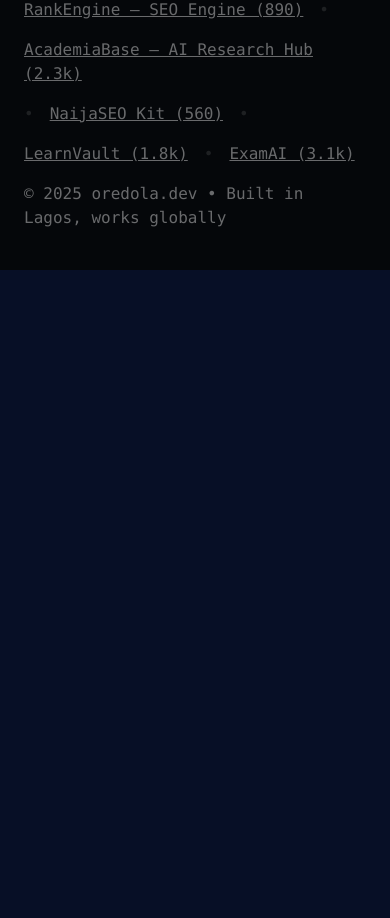
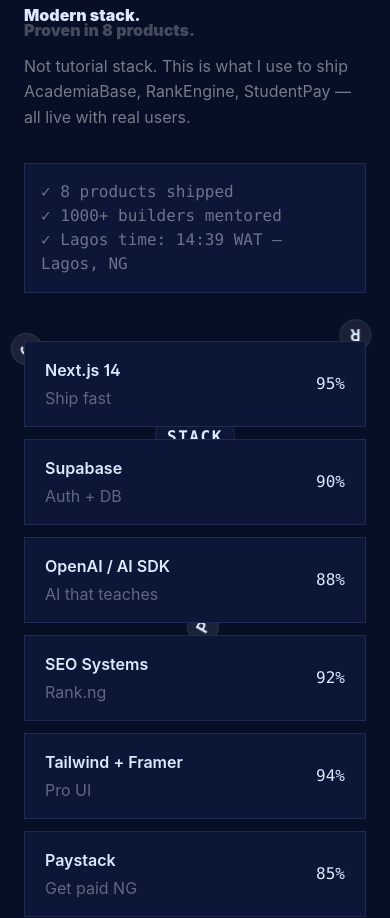
Before and after one commit to GNetSolution/oredola-dev, a Next.js app: page / in a window 390 px wide. Shown: the part 5862-6780 px from the top of the page. Before the commit the page ends 6132 px from the top, so only its background shows below. Built offline with nearby package versions, Linux system fonts and the light colour scheme.

Commit message:
fix: beautiful dual-orbit N S A R F P 360

```diff
--- /dev/null
+++ b/src/components/StackContact.tsx
@@ -0,0 +1,73 @@
+"use client";
+import { motion } from "framer-motion";
+import { useEffect, useState } from "react";
+import { useTheme, THEMES } from "@/components/ThemeProvider";
+
+const STACK = [
+  { name: "Next.js 14", use: "Ship fast", level: 95, icon: "N" },
+  { name: "Supabase", use: "Auth + DB", level: 90, icon: "S" },
+  { name: "OpenAI / AI SDK", use: "AI that teaches", level: 88, icon: "A" },
+  { name: "SEO Systems", use: "Rank.ng", level: 92, icon: "R" },
+  { name: "Tailwind + Framer", use: "Pro UI", level: 94, icon: "F" },
+  { name: "Paystack", use: "Get paid NG", level: 85, icon: "P" },
+];
+
+export default function StackAndContact() {
+  const { theme } = useTheme();
+  const t = THEMES[theme];
+  const isLight = theme === "light";
+  const [time, setTime] = useState("");
+  useEffect(() => {
+    const tick = () => setTime(new Date().toLocaleTimeString("en-NG", { timeZone: "Africa/Lagos", hour: "2-digit", minute: "2-digit" }) + " WAT — Lagos, NG");
+    tick(); const i = setInterval(tick, 10000); return () => clearInterval(i);
+  }, []);
+  return (
+    <>
+      <section className="relative mx-auto max-w- px-6 md:px-8 py-20 border-t overflow-hidden" style={{ borderColor: t.border, background: t.bg }}>
+        <div className="pointer-events-none absolute inset-0 flex items-center justify-center">
+          <div className="absolute h- w- rounded-full border border-dashed opacity-[0.08]" style={{ borderColor: t.fg }} />
+          <div className="absolute h- w- rounded-full border opacity-[0.06]" style={{ borderColor: t.fg }} />
+          <motion.div animate={{ rotate: 360 }} transition={{ duration: 28, repeat: Infinity, ease: "linear" }} className="absolute h- w-">
+            {[STACK[0], STACK[2], STACK[4]].map((s, idx) => {
+              const angle = idx * 120;
+              return (
+                <div key={s.name} className="absolute left-1/2 top-1/2" style={{ transform: `translate(-50%, -50%) rotate(${angle}deg) translateY(-260px)` }}>
+                  <motion.div animate={{ rotate: -360 }} transition={{ duration: 28, repeat: Infinity, ease: "linear" }} className="h-10 w-10 rounded-full border backdrop-blur-xl flex items-center justify-center text- font-black shadow-[0_8px_30px_rgba(0,0,0,0.12)]" style={{ background: isLight? "#0a0a0a" : "#ffffff", color: isLight? "#ffffff" : "#000000", borderColor: isLight? "rgba(0,0,0,0.08)" : "rgba(255,255,255,0.15)" }}>{s.icon}</motion.div>
+                </div>
+              );
+            })}
+          </motion.div>
+          <motion.div animate={{ rotate: -360 }} transition={{ duration: 20, repeat: Infinity, ease: "linear" }} className="absolute h- w-">
+            {[STACK[1], STACK[3], STACK[5]].map((s, idx) => {
+              const angle = idx * 120 + 60;
+              return (
+                <div key={s.name} className="absolute left-1/2 top-1/2" style={{ transform: `translate(-50%, -50%) rotate(${angle}deg) translateY(-190px)` }}>
+                  <motion.div animate={{ rotate: 360 }} transition={{ duration: 20, repeat: Infinity, ease: "linear" }} className="h-8 w-8 rounded-full border backdrop-blur-xl flex items-center justify-center text- font-bold" style={{ background: isLight? "rgba(0,0,0,0.06)" : "rgba(255,255,255,0.08)", color: t.fg, borderColor: t.border }}>{s.icon}</motion.div>
+                </div>
+              );
+            })}
+          </motion.div>
+          <div className="absolute h-20 w-20 rounded-full border backdrop-blur-xl flex items-center justify-center font-mono text- font-bold tracking-widest" style={{ background: t.card, borderColor: t.border, color: t.fg }}>STACK</div>
+        </div>
+        <div className="relative grid grid-cols-1 md:grid-cols-[0.9fr_1.1fr] gap-12 z-10">
+          <div>
+            <div className="inline-flex rounded-full border px-3 py-1 text- font-medium backdrop-blur" style={{ borderColor: t.border, background: t.card, color: isLight? "rgba(0,0,0,0.6)" : "rgba(255,255,255,0.6)" }}>STACK — HOW I SHIP DAILY</div>
+            <h2 className="mt-4 text- md:text- font-black leading-[0.95]" style={{ color: t.fg }}>Modern stack.<br /><span style={{ color: isLight? "rgba(0,0,0,0.25)" : "rgba(255,255,255,0.25)" }}>Proven in 8 products.</span></h2>
+            <p className="mt-4 text- leading-[1.6] max-w-" style={{ color: isLight? "rgba(0,0,0,0.55)" : "rgba(255,255,255,0.45)" }}>Not tutorial stack. This is what I use to ship AcademiaBase, RankEngine, StudentPay — all live with real users.</p>
+            <div className="mt-8 rounded- border p-4 font-mono text- leading-6 backdrop-blur-xl" style={{ borderColor: t.border, background: t.card, color: isLight? "rgba(0,0,0,0.55)" : "rgba(255,255,255,0.4)" }}>
+              <div>✓ 8 products shipped</div><div>✓ 1000+ builders mentored</div><div>✓ Lagos time: {time || "Loading..."}</div>
+            </div>
+          </div>
+          <div className="grid gap-3">
+            {STACK.map((s) => (
+              <div key={s.name} className="rounded- border px-5 py-4 flex items-center justify-between backdrop-blur-xl" style={{ borderColor: t.border, background: t.card }}>
+                <div><div className="text- font-semibold" style={{ color: t.fg }}>{s.name}</div><div className="text- mt-1" style={{ color: isLight? "rgba(0,0,0,0.5)" : "rgba(255,255,255,0.35)" }}>{s.use}</div></div>
+                <div className="flex items-center gap-3"><div className="w- h-1.5 rounded-full overflow-hidden" style={{ background: isLight? "rgba(0,0,0,0.08)" : "rgba(255,255,255,0.1)" }}><div className="h-full" style={{ width: `${s.level}%`, background: t.fg }} /></div><span className="font-mono text-" style={{ color: t.fg }}>{s.level}%</span></div>
+              </div>
+            ))}
+          </div>
+        </div>
+      </section>
+    </>
+  );
+}
```
